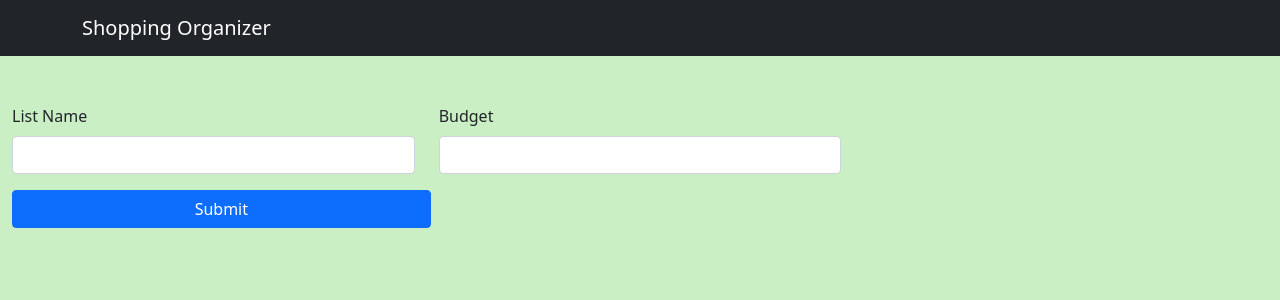
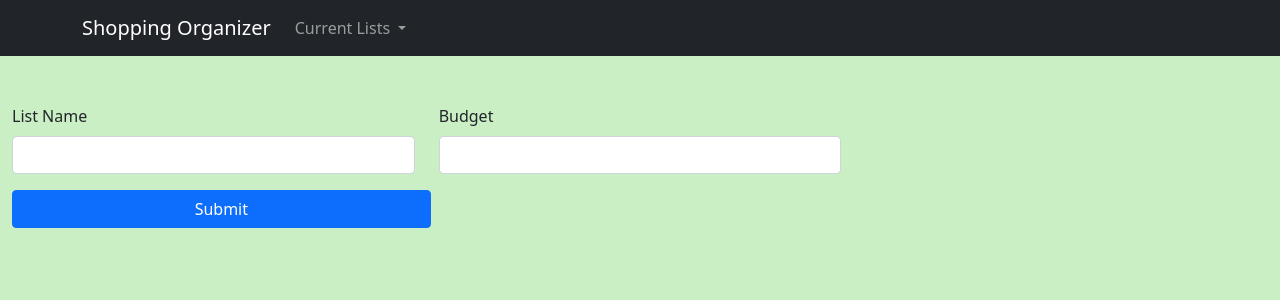
Before and after one commit to stephenrobic/shopping-organizer, a Django app: page /create_list/ in a window 1280 px wide. Shown: the top 300 px of the page. Run offline with Django 3.2, Linux system fonts and the light colour scheme; data that the repository does not hold is empty; parts of the project's set-up code (start-up, migrations or seed data) failed here and were passed over; some libraries are stand-ins or nearby versions.

Commit message:
add functional navbar to show previously created lists  -add context_processors.py to app with `available_lists` function  -update settings with context_processor

```diff
--- /dev/null
+++ b/shopping_list/context_processors.py
@@ -0,0 +1,5 @@
+from .models import List
+
+
+def available_lists(request):
+    return {'available_lists': List.objects.all()}
--- a/shopping_list/templates/shopping_list/index.html
+++ b/shopping_list/templates/shopping_list/index.html
@@ -31,6 +31,20 @@
                 <button class="navbar-toggler" type="button" data-toggle="collapse" data-target="#navbarContent">
                     <span class="navbar-toggler-icon"></span>
                 </button>
+                <div class="collapse navbar-collapse" id="navbarNavDarkDropdown">
+                    <ul class="navbar-nav">
+                        <li class="nav-item dropdown">
+                            <a class="nav-link dropdown-toggle" href="#" id="navbarDarkDropdownMenuLink" role="button" data-bs-toggle="dropdown" aria-expanded="false">
+                                Current Lists
+                            </a>
+                            <ul class="dropdown-menu dropdown-menu-dark" aria-labelledby="navbarDarkDropdownMenuLink">
+                                {% for current_list in available_lists %}
+                                    <li><a class="dropdown-item" href={% url 'shopping_list:list_details' current_list.id %}>{{ current_list.name }}</a></li>
+                                {% endfor %}
+                            </ul>
+                        </li>
+                    </ul>
+                </div>
             </nav>
         </div>
     </div>
--- a/shopping_list/views.py
+++ b/shopping_list/views.py
@@ -1,26 +1,23 @@
 from django.shortcuts import render
 from django.http import HttpResponse, Http404, HttpResponseRedirect
-from django.shortcuts import get_object_or_404 ,render, redirect
+from django.shortcuts import get_object_or_404, render, redirect
+from .context_processors import available_lists
 from .models import List, Item
 import logging
 
 
 def index(request):
-    latest_lists = List.objects.order_by('-created_on')
-    context = {'latest_lists': latest_lists}
-    logger = logging.getLogger("info")
-    logger.info(str(latest_lists))
-
+    context = available_lists(request)
     return render(request, 'shopping_list/index.html', context)
 
 
 def home(request):
-    latest_lists = List.objects.order_by('-created_on')
-    context = {'latest_lists': latest_lists}
+    context = available_lists(request)
     return render(request, "shopping_list/home.html", context)
 
 
 def create_list(request):
+    context = available_lists(request)
     if request.method == 'POST':
         if request.POST.get("create_list"):
             list_name = request.POST.get("list_name")
@@ -29,7 +26,7 @@ def create_list(request):
             new_list.save()
             print(request.user)
             return HttpResponseRedirect('/list_details/%i' % new_list.id)
-    return render(request, 'shopping_list/create_list.html', {})
+    return render(request, 'shopping_list/create_list.html', context)
 
 
 def list_details(request, list_id):
@@ -49,4 +46,5 @@ def list_details(request, list_id):
             current_list.items.remove(current_item)
             return HttpResponseRedirect('/list_details/%i' % list_id)
     list0 = get_object_or_404(List, pk=list_id)
-    return render(request, 'shopping_list/detail.html', {'list0': list0})
+    context = {'list0': list0} | available_lists(request)
+    return render(request, 'shopping_list/detail.html', context)
--- a/shopping_project/settings.py
+++ b/shopping_project/settings.py
@@ -65,6 +65,7 @@ TEMPLATES = [
                 'django.template.context_processors.request',
                 'django.contrib.auth.context_processors.auth',
                 'django.contrib.messages.context_processors.messages',
+                'shopping_list.context_processors.available_lists',
             ],
         },
     },
```
